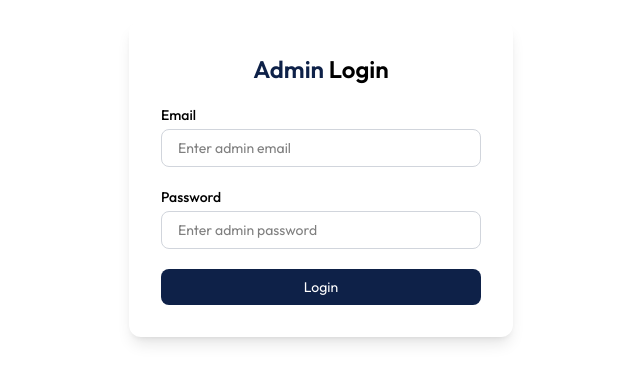
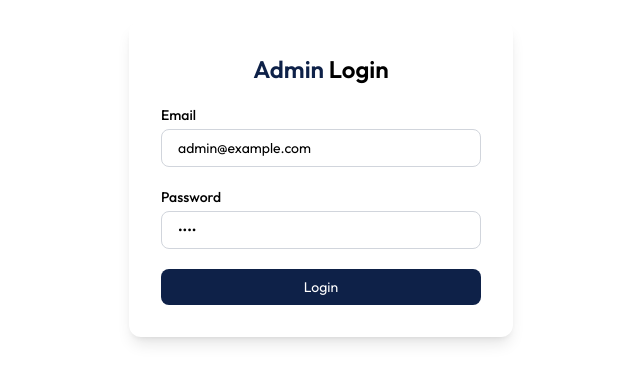
Before and after one commit to ayushpatwal011/ayushdocs, a React (Vite) app in the folder client/: page /admin in a window 1280 px wide. Shown: the part 221-604 px from the top of the page, without its empty margins (319-959 px from the left). Built offline with nearby package versions, Linux system fonts and the light colour scheme; no server answers; a web font is replaced by a local one.

Commit message:
Update Login.jsx

```diff
--- a/client/src/components/admin/Login.jsx
+++ b/client/src/components/admin/Login.jsx
@@ -5,8 +5,8 @@ import toast from "react-hot-toast";
 const Login = () => {
 
   const { axios, setToken} = useAppContext()
-  const [email, setEmail] = useState("");
-  const [password, setPassword] = useState("");
+  const [email, setEmail] = useState("admin@example.com");
+  const [password, setPassword] = useState("1234");
 
   const handleSubmit = async (e ) => {
     try {
```
